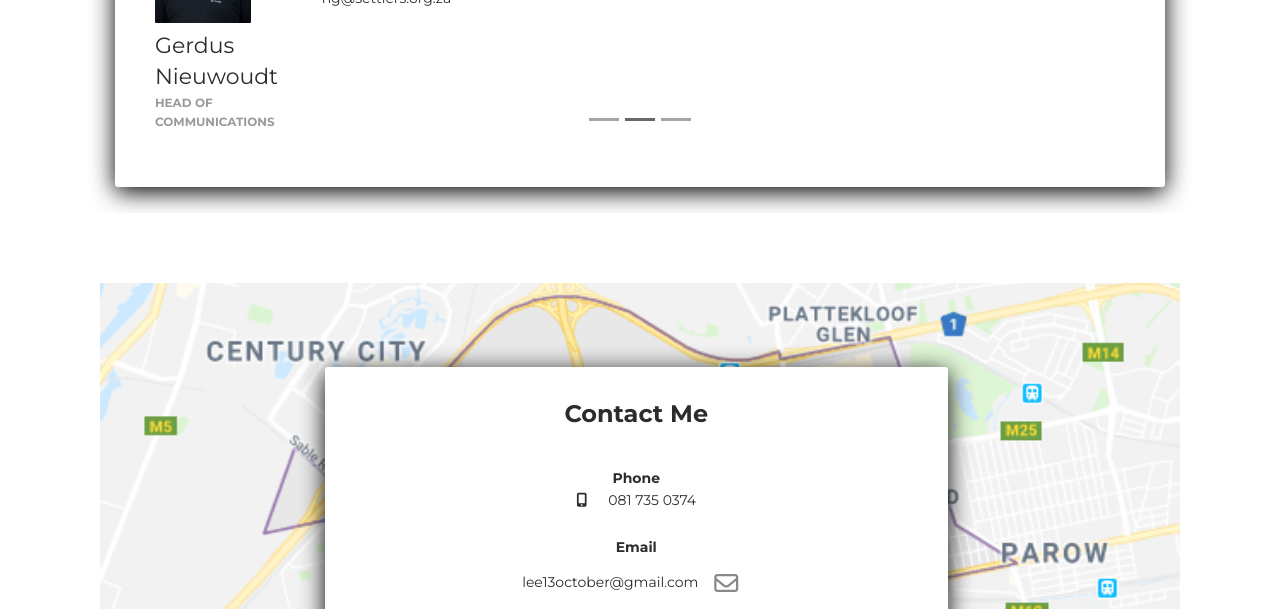
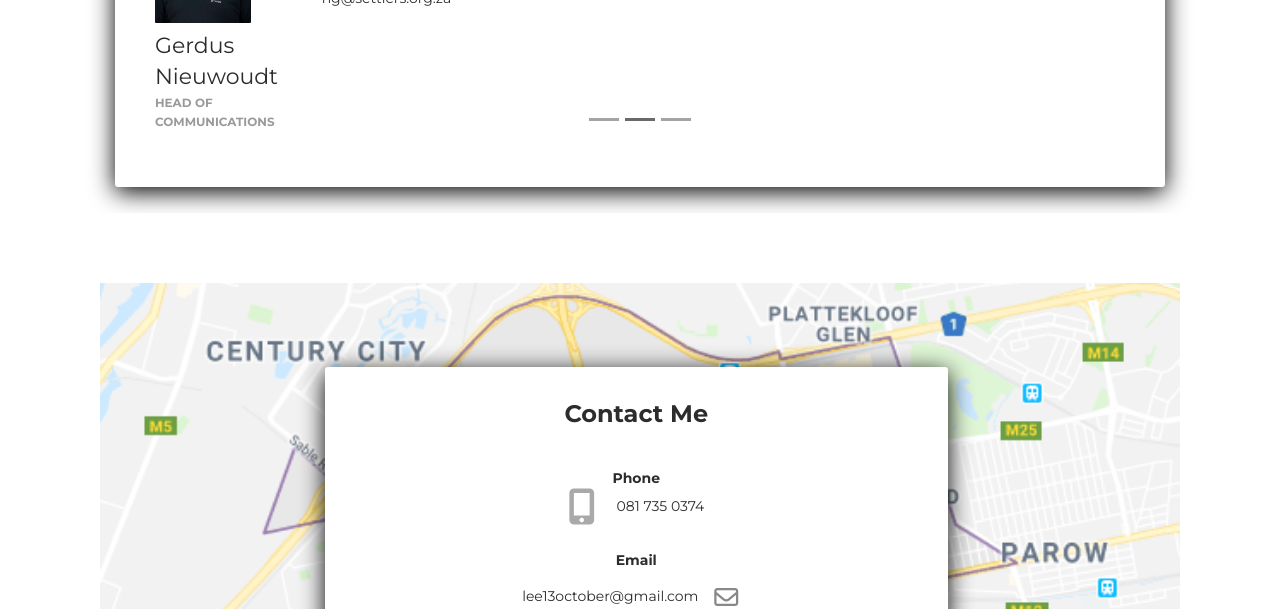
Before and after one commit to Abdur-Raheem-Lee/Abdur-Raheem-Lee.github.io, a plain HTML site: page index.html in a window 1280 px wide. Shown: the part 5772-6381 px from the top of the page. Drawn offline with Linux system fonts and the light colour scheme.

Commit message:
Add files via upload

```diff
--- a/styles/main.css
+++ b/styles/main.css
@@ -220,12 +220,12 @@ fieldset[disabled] .navbar .navbar-nav>a.btn.active {
     top: 1px;
 }
 
-.reference-letters{
+.reference-letters {
     display: flex;
     justify-content: center;
 }
 
-.reference-letters .btn-primary{
+.reference-letters .btn-primary {
     max-width: 150px;
 }
 
@@ -813,7 +813,7 @@ body {
 .btn-email:hover,
 .btn-email:focus,
 .btn-email:active {
-    color:white;
+    color: white;
 }
 
 .nav-tabs {
@@ -3730,6 +3730,7 @@ img {
 
 
 /* Images Gallery Style*/
+
 .gallery .cc-skills-image figure {
     position: relative;
     overflow: hidden;
@@ -4144,6 +4145,18 @@ img {
     text-align: center;
 }
 
+.mobile-icon {
+    font-size: 36px;
+    color: darkgray;
+    vertical-align: middle;
+}
+
+.mobile-icon:hover {
+    font-size: 36px;
+    color: cyan;
+    cursor: pointer;
+}
+
 .cc-contact-information .cc-contact {
     padding: 8% 0 8% 20%;
 }
@@ -4173,3 +4186,8 @@ img {
 .section {
     padding-bottom: 0;
 }
+
+
+}
+
+}
```
